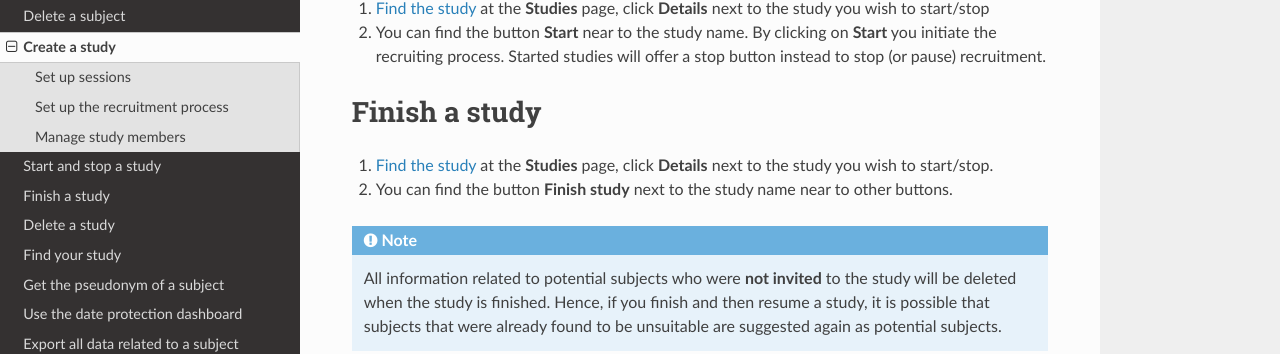
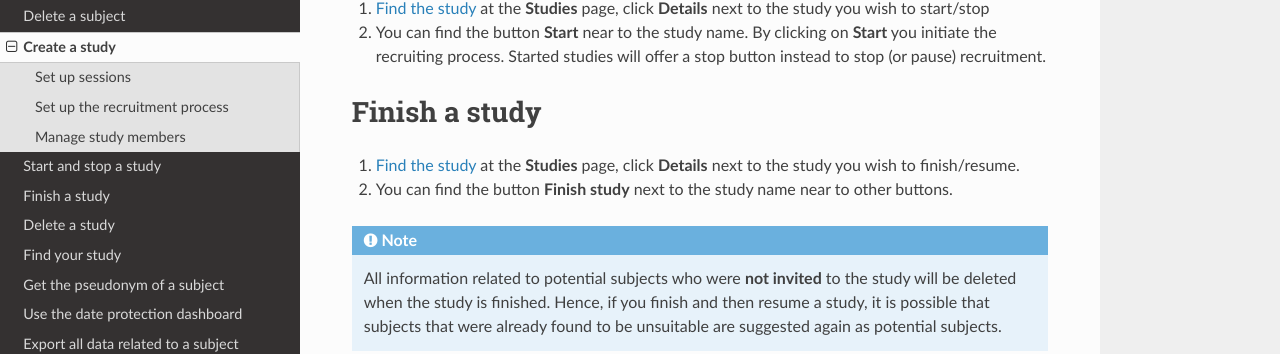
Before and after one commit to DouglasNeuroInformatics/castellum, a Sphinx documentation site: the page built from source/guides/study-management.rst, in a window 1280 px wide and 900 px high, scrolled down 3894 px. Shown: the part 102-456 px from the top of the window. Built offline with Sphinx 7.4.7 and the Read the Docs theme 2.0.0, drawn with Linux system fonts in a browser that asks for light colours.

Commit message:
fix copy/paste error: finish/resume

```diff
--- a/source/guides/study-management.rst
+++ b/source/guides/study-management.rst
@@ -227,7 +227,7 @@ Finish a study
 ==============
 
 1.  :ref:`Find the study <study-search>` at the **Studies** page, click
-    **Details** next to the study you wish to start/stop.
+    **Details** next to the study you wish to finish/resume.
 
 2.  You can find the button **Finish study** next to the study name near to
     other buttons.
```
